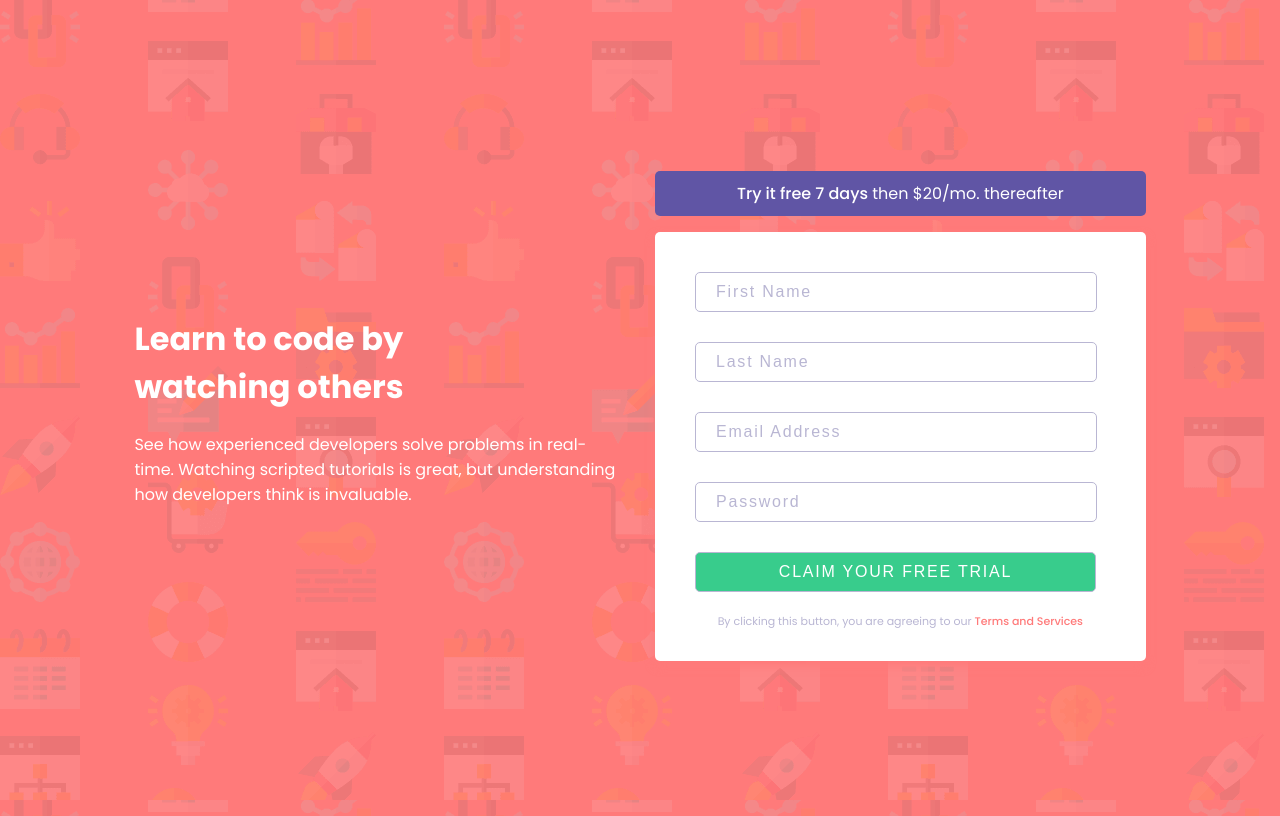
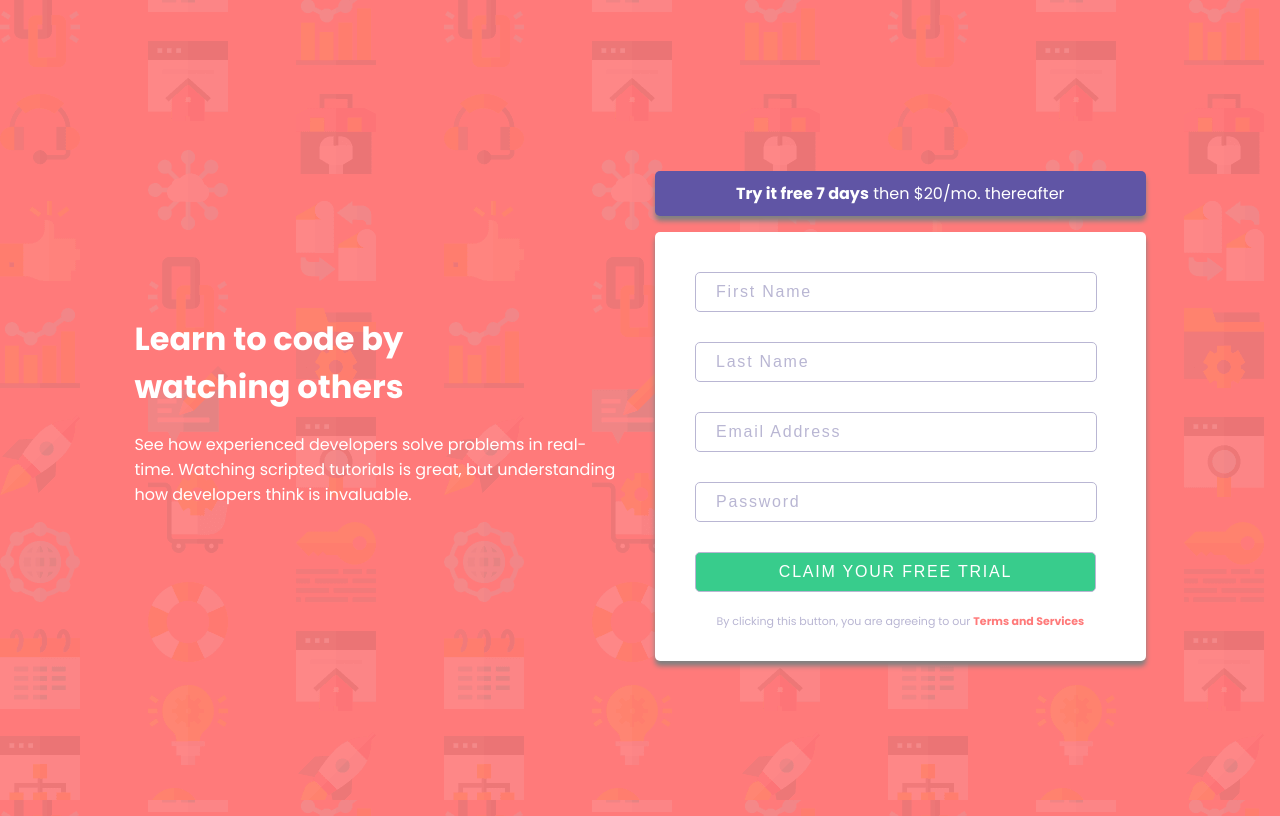
Before and after one commit to Kaptain-T/Responsive-Form, a plain HTML site: page index.html in a window 1280 px wide. Drawn offline with Linux system fonts and the light colour scheme.

Commit message:
added box shadow

```diff
--- a/index.html
+++ b/index.html
@@ -18,7 +18,7 @@
             --white: white;
         }
         body{
-            background: url(images/bg-intro-desktop.png) repeat-y var(--red);
+            background: url(images/bg-intro-desktop.png) repeat var(--red);
             font-family: "Poppins";
             color: var(--white);
             font-size: 16px;
@@ -30,11 +30,12 @@
             padding: 0;
             margin: 0;
         }
-       main{
-        width: 80%;
-        height: 100vh;
-        margin: auto;
-       }
+        main{
+            width: 80%;
+            height: 100vh;
+            margin: auto;
+
+        }
         #content-container{
             width: 100%;
             height: 100%;
@@ -53,12 +54,13 @@
             padding: 10px 40px;
             border-radius: 5px;
             text-align: center;
+            box-shadow: 0 5px 5px grey;
 
         }
         form{
             background-color: white;
             border-radius: 5px;
-            box-shadow: 0 5px 10px var(--red);
+            box-shadow: 0 5px 5px grey;
             padding: 20px;
         }
 
@@ -105,7 +107,7 @@
             border: var(--greyish-blue);
         }
         p span {
-            font-weight: 500;
+            font-weight: 700;
         }
 
     @media (max-width:768px) {
```
